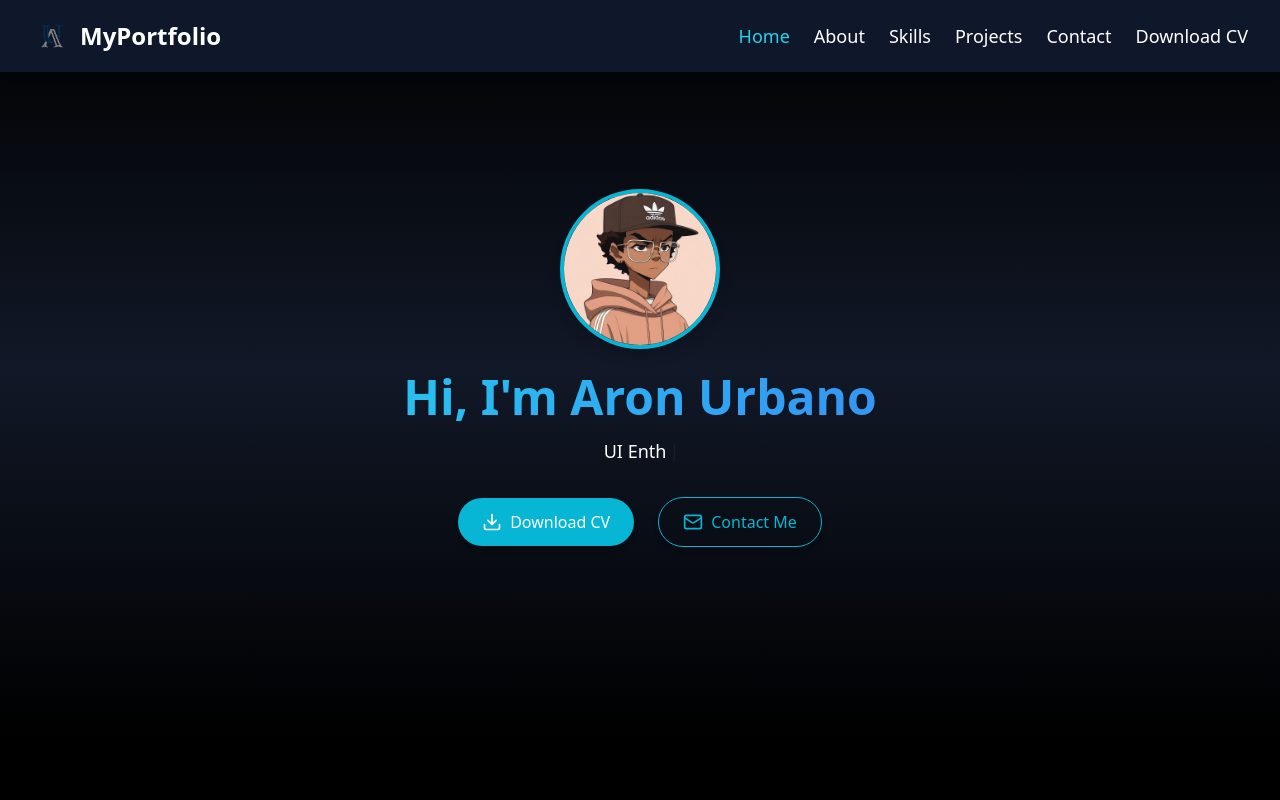
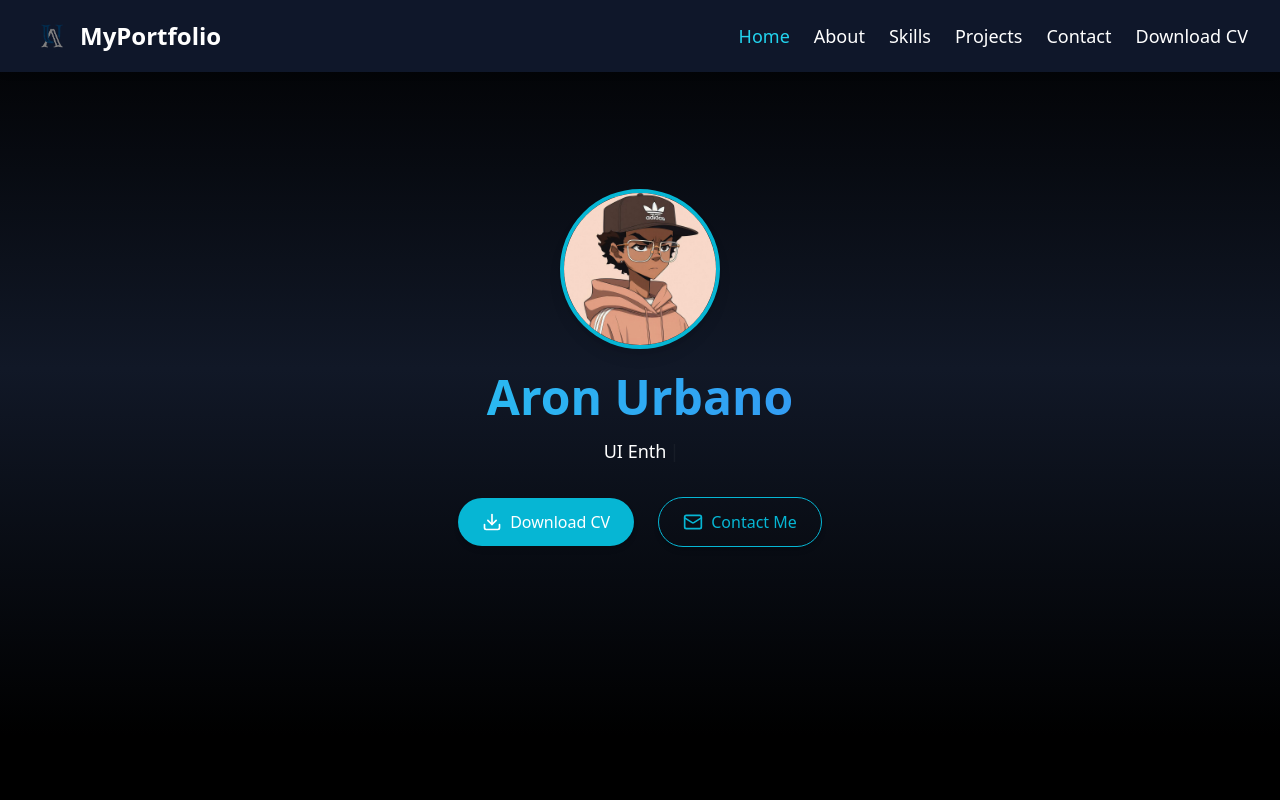
Before and after one commit to aronurbn/project-portfolio, a React (Create React App) app: page / in a window 1280 px wide. Shown: the top 800 px of the page. Built offline with nearby package versions, Linux system fonts and the light colour scheme.

Commit message:
Update Hero.js

```diff
--- a/src/components/Hero.jsx
+++ b/src/components/Hero.jsx
@@ -28,7 +28,7 @@ const Hero = () => {
           animate={{ y: 0, opacity: 1 }}
           transition={{ delay: 0.2, duration: 0.8 }}
         >
-          Hi, I'm Aron Urbano
+          Aron Urbano
         </motion.h1>
 
         {/* Typewriter Text */}
```
